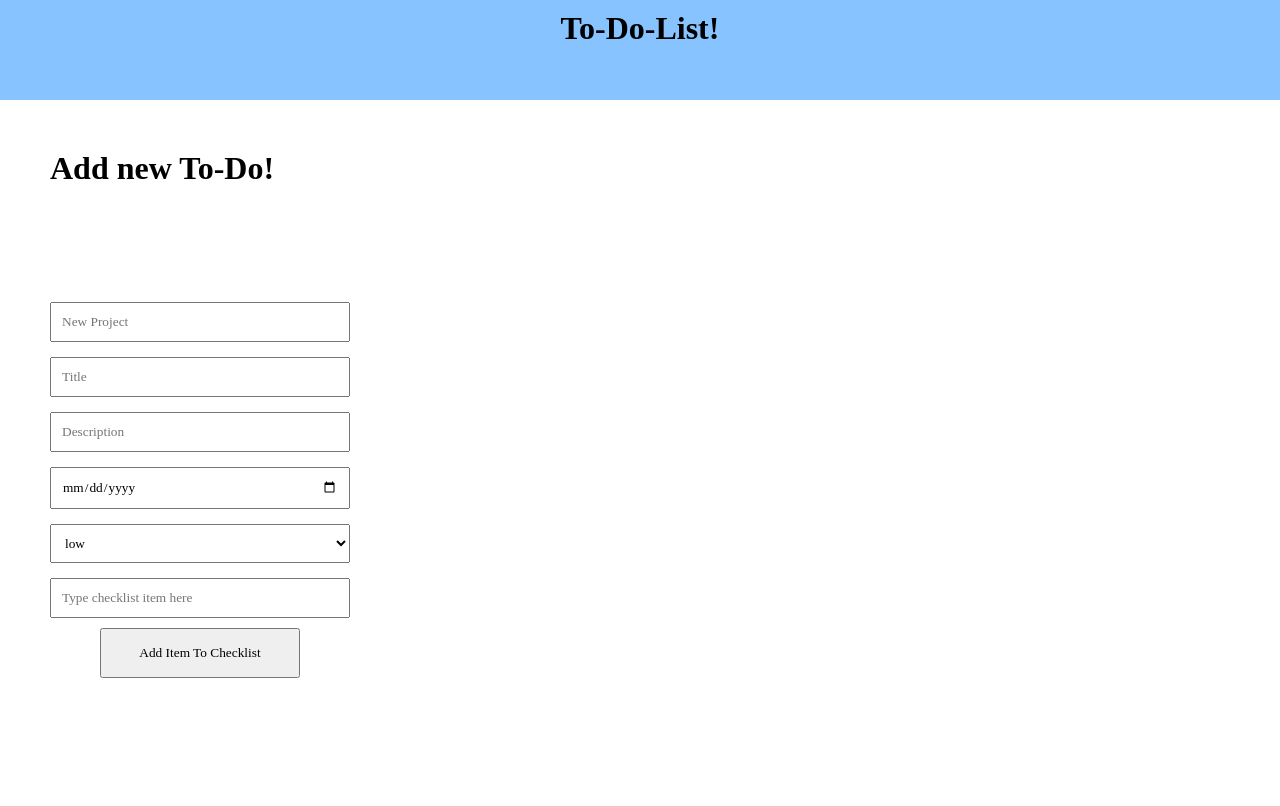
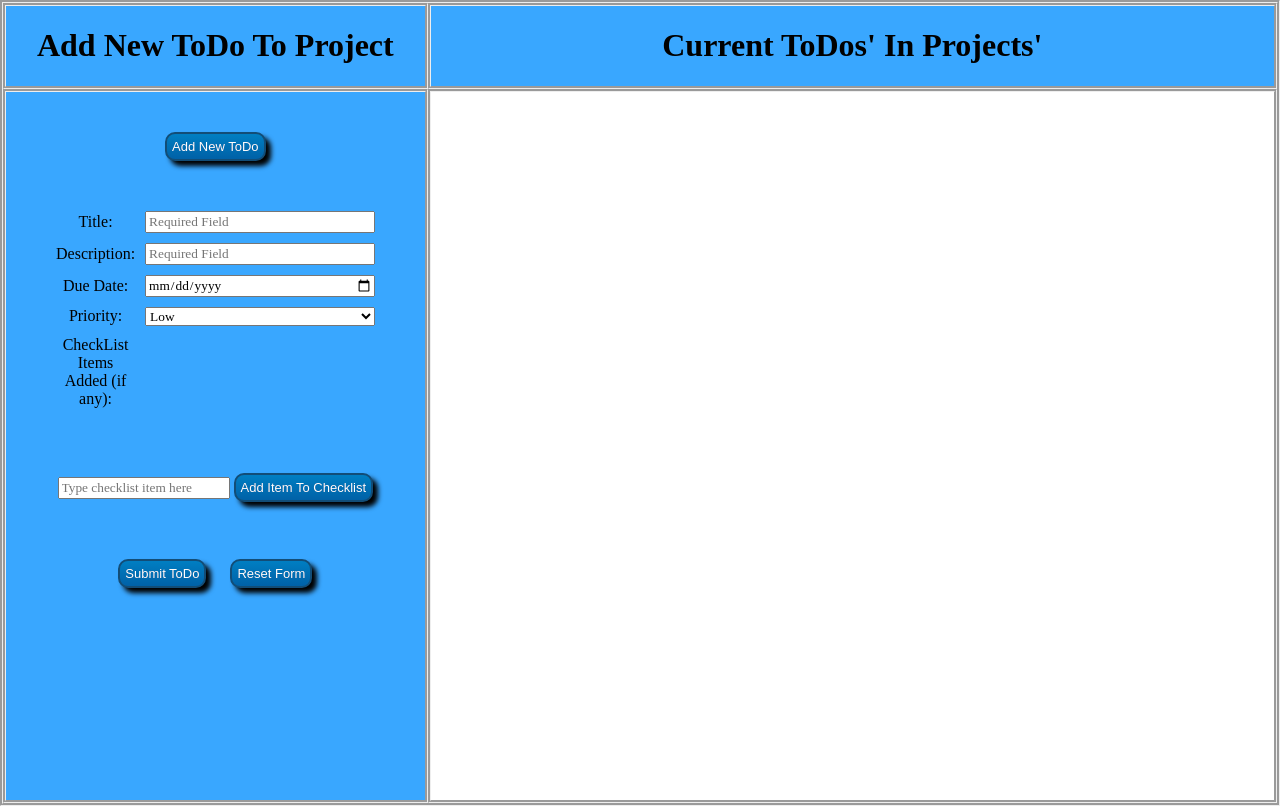
Before and after one commit to WaheedShaq/to-do-list, a website built with webpack: page dist/index.html in a window 1280 px wide. Built offline with nearby package versions, Linux system fonts and the light colour scheme; a web font is replaced by a local one.

Commit message:
Decided to refactor the HTML and CSS since I messed up with the initial setup of the page.

```diff
--- a/dist/index.html
+++ b/dist/index.html
@@ -8,46 +8,63 @@
     <title>To-do-list</title>
   </head>
   <body>
-    <h1 class="header">To-Do-List!</h1>
     <div class="content">
-      <h1 class="form-header">Add new To-Do!</h1>
-      <form class="form-folder">
+      <div class="form-heading">
+        <h1>Add New ToDo To Project</h1>
+      </div>
+      <div class="todos-heading">
+        <h1>Current ToDos' In Projects'</h1>
+      </div>
+      <div class="form">
+        <button class="add-todo-button">Add New ToDo</button>
+        <div id="add-todo-form">
+          <form id="add-todo">
+            <label for="Title">Title:</label>
             <input
-          class="form-item"
               type="text"
-          name="project-name"
-          placeholder="New Project"
+              id="Title"
+              name="Title"
+              placeholder="Required Field"
+              required
             />
-        <input class="form-item" type="text" name="title" placeholder="Title" />
+            <label for="Description">Description:</label>
             <input
-          class="form-item"
               type="text"
-          name="description"
-          placeholder="Description"
+              id="Description"
+              name="Description"
+              placeholder="Required Field"
+              required
             />
+            <label for="DueDate">Due Date:</label>
             <input
-          class="form-item"
               type="date"
-          name="date"
-          placeholder="mm/dd/yyy"
+              id="DueDate"
+              name="DueDate"
+              placeholder="Required Field"
+              required
             />
-        <select class="form-item">
-          <option value=" " selected>low</option>
-          <option>high</option>
-          <option>urgent</option>
+            <label for="Priority">Priority:</label>
+            <select id="Priority" , name="Priority">
+              <option value="Low">Low</option>
+              <option value="Medium">Medium</option>
+              <option value="High">High</option>
             </select>
+            <label for="CheckList">CheckList Items Added (if any):</label>
+            <ul class="todo-ul"></ul>
+          </form>
           <input
-          class="form-item"
             type="text"
-          name="checklist"
+            id="add-to-checklist"
+            name="add-to-checklist"
             placeholder="Type checklist item here"
           />
-        <input
-          class="check-list-btn"
-          type="submit"
-          value="Add Item To Checklist"
-        />
-      </form>
+          <button class="add-to-checklist">Add Item To Checklist</button>
+          <br />
+          <button type="submit" class="submit-button">Submit ToDo</button>
+          <button type="reset" class="reset-button">Reset Form</button>
+        </div>
+      </div>
+      <div class="projects"></div>
     </div>
 
     <script src="./main.js"></script>
--- a/dist/style.css
+++ b/dist/style.css
@@ -1,59 +1,179 @@
 @import url('https://fonts.googleapis.com/css2?family=Agbalumo&family=Bigelow+Rules&family=Bubblegum+Sans&family=Carter+One&family=Kaushan+Script&family=Open+Sans:wght@300&family=Oswald:wght@200&family=Pixelify+Sans&family=Poppins:wght@100&family=Roboto&family=Rubik:wght@400;500;600;700&family=Sofia+Sans+Semi+Condensed:ital,wght@1,300&display=swap');
 
-*,
-::after,
-::before {
+* {
+  font-family: Agbalumo;
+}
+html,
+body {
   margin: 0;
   padding: 0;
-  box-sizing: border-box;
-  font-family: Agbalumo;
-}
-
-.header {
-  text-align: center;
-  padding: 10px;
-  background-color: #87c4ff;
-  height: 100px;
+  background-color: #39a7ff;
 }
 
 .content {
-  width: 100%;
+  border-style: groove;
+  display: grid;
+  grid-template-columns: 1fr 2fr;
+  grid-template-rows: 0.1fr;
+  text-align: center;
+  min-height: 100vh;
 }
 
-.form-folder {
-  margin-top: 100px;
-  margin-left: 50px;
-  display: flex;
-  flex-direction: column;
-  width: 20%;
-}
-.form-header {
-  margin-bottom: 50px;
-  margin-left: 50px;
-  margin-top: 50px;
-  width: 20%;
+.projects .card {
+  background-color: #68a2ec;
+  color: black;
+  text-align: center;
+  min-height: 400px;
+  display: grid;
+  box-shadow: 5px 5px 5px black;
 }
 
-.form-item {
-  margin-top: 15px;
-  margin-right: 20px;
-  width: 300px;
-  padding: 10px;
+h1 {
+  text-align: center;
 }
 
-.folder {
-  margin-left: 50px;
-  margin-top: 100px;
-  background-color: red;
-  width: 270px;
-  height: 150px;
-  padding-left: 90px;
-  padding-top: 20px;
+.form-heading {
+  border-style: groove;
 }
 
-.check-list-btn {
-  width: 200px;
-  margin-left: 50px;
-  height: 50px;
-  margin-top: 10px;
+.form {
+  border-style: groove;
 }
+
+.todos-heading {
+  border-style: groove;
+}
+
+.projects {
+  background-color: white;
+  border-style: groove;
+  display: grid;
+  grid-template-columns: repeat(auto-fit, minmax(250px, 1fr));
+  grid-column: 2 / 3;
+  gap: 15px;
+  padding: 15px;
+}
+
+.add-todo-button {
+  box-shadow: inset 0px 0px 0px 0px #54a3f7;
+  background: linear-gradient(to bottom, #007dc1 5%, #0061a7 100%);
+  background-color: #007dc1;
+  border-radius: 9px;
+  border: 2px solid #124d77;
+  display: inline-block;
+  cursor: pointer;
+  color: #ffffff;
+  font-family: Arial;
+  font-size: 13px;
+  padding: 17px 23px;
+  text-decoration: none;
+  text-shadow: 0px 0px 0px #154682;
+  margin-top: 40px;
+  border-radius: 10px;
+  padding: 5px;
+  box-shadow: 5px 5px 5px black;
+}
+
+#add-todo {
+  display: grid;
+  grid-template-columns: 0.1fr 1fr;
+  gap: 10px;
+  margin: 50px 50px 25px 50px;
+  align-items: center;
+  justify-content: center;
+}
+
+.todo-ul {
+  display: grid;
+  grid-template-columns: 1fr;
+  padding: 0px;
+}
+
+li {
+  list-style-type: none;
+  margin: 5px;
+  border: 1px solid black;
+  text-align: left;
+  display: grid;
+  grid-template-columns: 1fr 1fr;
+}
+
+.remove-checklist-item {
+  justify-self: right;
+  cursor: pointer;
+}
+
+#add-to-checklist {
+  margin-bottom: 20px;
+}
+
+.submit-button,
+.reset-button {
+  box-shadow: inset 0px 0px 0px 0px #54a3f7;
+  background: linear-gradient(to bottom, #007dc1 5%, #0061a7 100%);
+  background-color: #007dc1;
+  border-radius: 9px;
+  border: 2px solid #124d77;
+  display: inline-block;
+  cursor: pointer;
+  color: #ffffff;
+  font-family: Arial;
+  font-size: 13px;
+  padding: 17px 23px;
+  text-decoration: none;
+  text-shadow: 0px 0px 0px #154682;
+  margin-top: 40px;
+  border-radius: 10px;
+  padding: 5px;
+  box-shadow: 5px 5px 5px black;
+  border-radius: 10px;
+  padding: 5px;
+  box-shadow: 5px 5px 5px black;
+}
+
+.add-to-checklist {
+  box-shadow: inset 0px 0px 0px 0px #54a3f7;
+  background: linear-gradient(to bottom, #007dc1 5%, #0061a7 100%);
+  background-color: #007dc1;
+  border-radius: 9px;
+  border: 2px solid #124d77;
+  display: inline-block;
+  cursor: pointer;
+  color: #ffffff;
+  font-family: Arial;
+  font-size: 13px;
+  padding: 17px 23px;
+  text-decoration: none;
+  text-shadow: 0px 0px 0px #154682;
+  margin-top: 40px;
+  border-radius: 10px;
+  padding: 5px;
+  box-shadow: 5px 5px 5px black;
+  border-radius: 10px;
+  box-shadow: 5px 5px 5px black;
+}
+
+.reset-button {
+  margin-left: 20px;
+}
+
+.check-list-label {
+  text-align: left;
+  padding-top: 50px;
+}
+
+.done {
+  text-decoration: line-through;
+  color: gray;
+}
+
+.display-li {
+  cursor: pointer;
+}
+
+.remove-todo-button {
+  grid-row: 5 / 6;
+  font-weight: 900;
+  background-color: red;
+  border-radius: 10px;
+}
```
Lines whose indentation alone changed are shown as unchanged.
